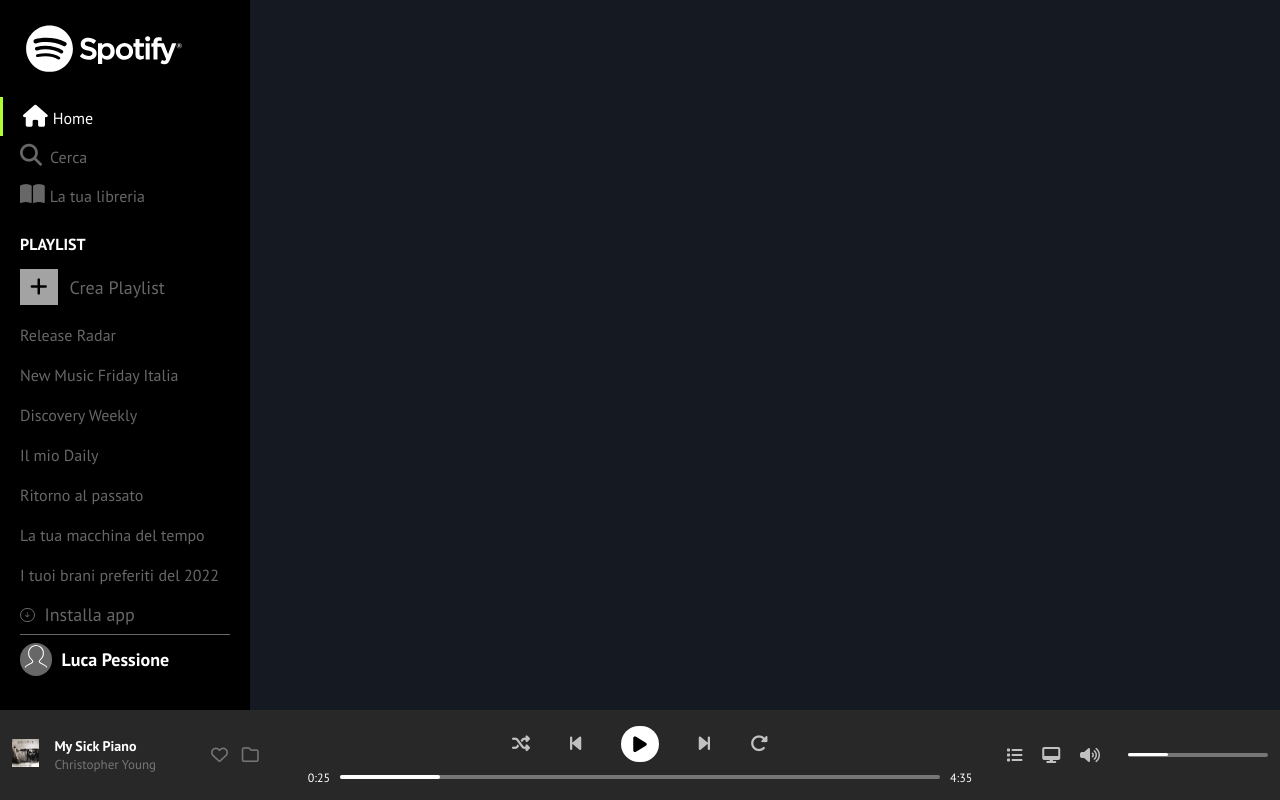
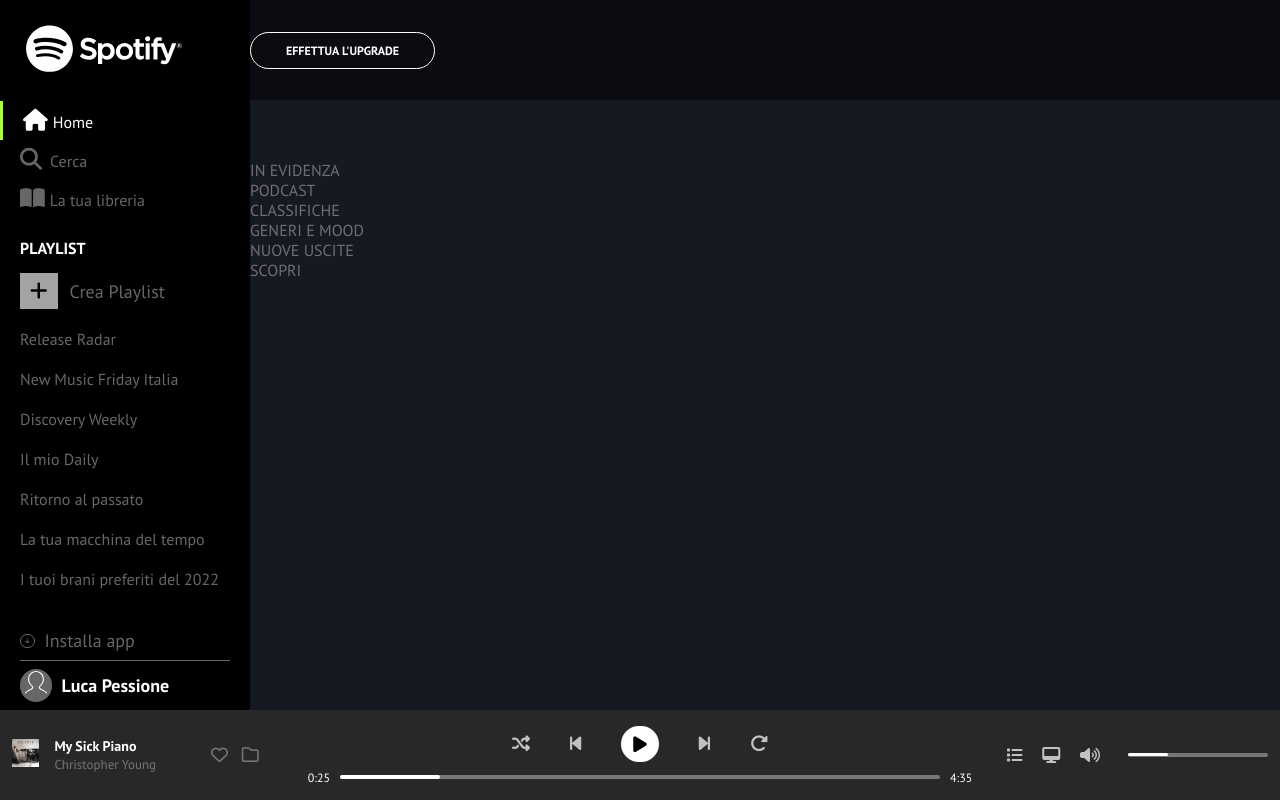
Before and after one commit to imLukePex/html-css-spotifyweb, a plain HTML site: page index.html in a window 1280 px wide. Drawn offline with Linux system fonts and the light colour scheme.

Commit message:
creation main part

```diff
--- a/css/main.css
+++ b/css/main.css
@@ -16,20 +16,17 @@
 #main-content {
     flex-grow: 1;
     height: 100%;
-
-    /* DEBUG */
 }
 
-/* Stili Sidebar */
-/* Stili Logo */
-#sidebar-up {
+/*
 
-}
+Stili Sidebar
 
+*/
+
+/* Stili Sezione Logo */
 .logo-box {
     margin: 25px 0;
-    display: flex;
-    align-items: center;
     padding-left: 25px;
 }
 
@@ -37,29 +34,29 @@
     width: 70%;
 }
 
-/* Stili sezione di navigazione */
-nav {
+/* Stili Sezione di Navigazione */
+#sidebar nav {
     margin-bottom: 20px;
 }
 
-nav ul li {
+#sidebar nav ul li {
     padding: 8px 20px;
 }
 
-nav ul .fa-solid {
+#sidebar nav ul .fa-solid {
     font-size: 22px;
     margin-right: 5px;
 }
 
-nav ul .fa-magnifying-glass {
+#sidebar nav ul .fa-magnifying-glass {
     margin-right: 8px;
 }
 
-nav .active {
+#sidebar nav .active {
     border-left: 3px solid #adff2f;
 }
 
-nav .active a, nav .active i {
+#sidebar nav .active a, #sidebar nav .active i {
     color: white;
 }
 
@@ -72,11 +69,10 @@
     color: #ffff;
 }
 
-/* Stili sezione creazione playlist */
+/* Stili Sezione Playlists */
 .playlist-section {
     padding-left: 20px;
     color: #ffff;
-    /* DEBUG */
     flex-grow: 1;
     overflow-y: auto;
 }
@@ -118,11 +114,7 @@
     padding: 10px 0;
 }
 
-/* Stili sezione profilo  */
-#sidebar-down {
-    /* DEBUG*/
-}
-
+/* Stili Sezione Profilo */
 .profile-section {
     padding: 0 20px;
 }
@@ -163,3 +155,32 @@
     padding: 2px 3px;
     border-radius: 40px;
 }
+
+/*
+
+Stili Main Content
+
+*/
+
+#top-bar {
+    width: 100%;
+    height: 100px;
+    background-color: rgb(0, 0, 0, 0.5);
+    position: fixed;
+    z-index: 200;
+    display: flex;
+    align-items: center;
+}
+
+#top-bar .button-box {
+    border: 1px solid #ffff;
+    border-radius: 30px;
+    padding: 10px 35px;
+    color: #ffff;
+    font-size: 12px;
+    font-weight: 600;
+}
+
+.content {
+    padding-top: 160px;
+}
--- a/index.html
+++ b/index.html
@@ -18,11 +18,11 @@
 
         <!-- Sidebar -->
         <div id="sidebar">
-            <div id="sidebar-up">
+            <!-- Sezione Logo -->
             <div class="logo-box">
                 <img src="img/logo.svg" alt="spotify-logo">
             </div>
-
+            <!-- Sezione Navigazione -->
             <nav>
                 <ul>
                     <li class="active">
@@ -38,15 +38,13 @@
                     </li>
                 </ul>
             </nav>
-
+            <!-- Sezione Playlists -->
             <div class="playlist-section">
                 <div class="section-title">PLAYLIST</div>
 
                 <div class="add-playlist-box">
                     <a href="#"><i class="fa-solid fa-plus"></i>Crea Playlist</a>
                 </div>
-
-
                 <ul>
                     <li><a href="#">Release Radar</a></li>
                     <li><a href="#">New Music Friday Italia</a></li>
@@ -56,11 +54,8 @@
                     <li><a href="#">La tua macchina del tempo</a></li>
                     <li><a href="#">I tuoi brani preferiti del 2022</a></li>
                 </ul>
-
             </div>
-            </div>
-
-            <div id="sidebar-down">
+            <!-- Sezione Profilo -->
             <div class="profile-section">
                 <div class="install-box">
                     <a href="#"><i class="fa-solid fa-arrow-down"></i>Installa app</a>
@@ -70,11 +65,44 @@
                 </div>
             </div>
         </div>
-        </div>
         <!-- Fine Sidebar -->
 
         <!-- Inizio Main -->
         <div id="main-content">
+            <div id="top-bar">
+                <a href="#"><div class="button-box">EFFETTUA L'UPGRADE</div></a>
+            </div>
+
+
+            <div class="content">
+                <nav>
+                    <ul>
+                        <li>
+                            <a href="#">IN EVIDENZA</a>
+                        </li>
+
+                        <li>
+                            <a href="#">PODCAST</a>
+                        </li>
+
+                        <li>
+                            <a href="#">CLASSIFICHE</a>
+                        </li>
+
+                        <li>
+                            <a href="#">GENERI E MOOD</a>
+                        </li>
+
+                        <li>
+                            <a href="#">NUOVE USCITE</a>
+                        </li>
+
+                        <li>
+                            <a href="#">SCOPRI</a>
+                        </li>
+                    </ul>
+                </nav>
+            </div>
 
         </div>
         <!-- Fine Main -->
```
Lines whose indentation alone changed are shown as unchanged.
